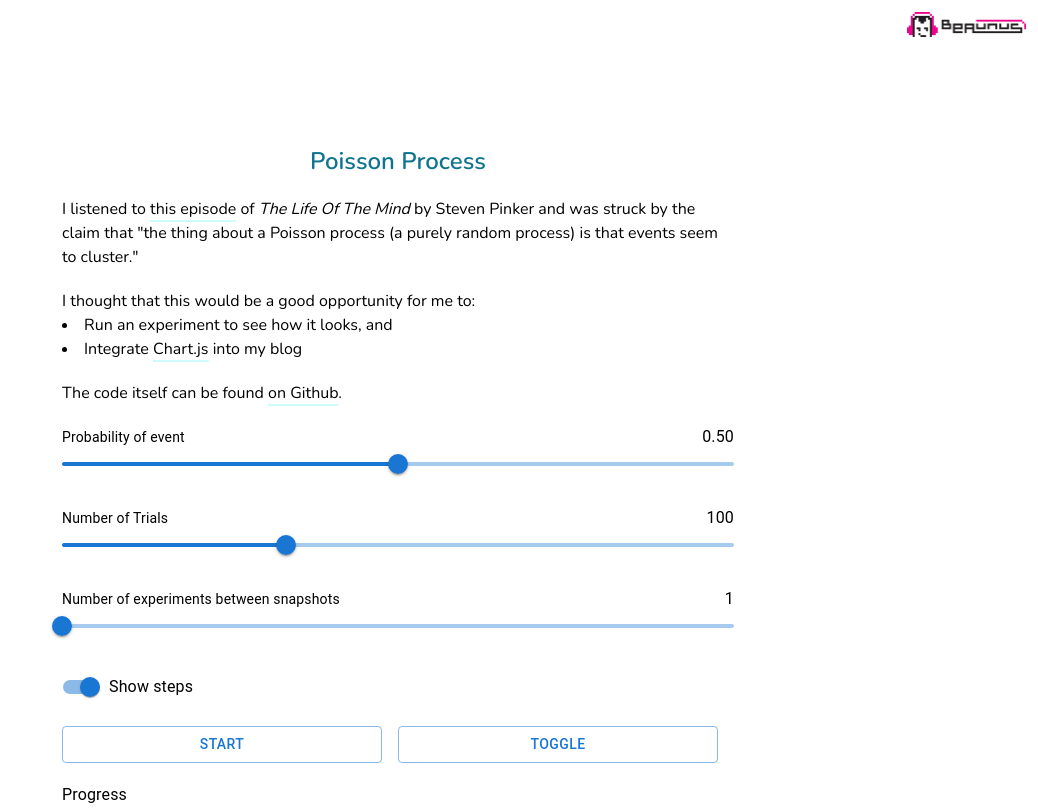
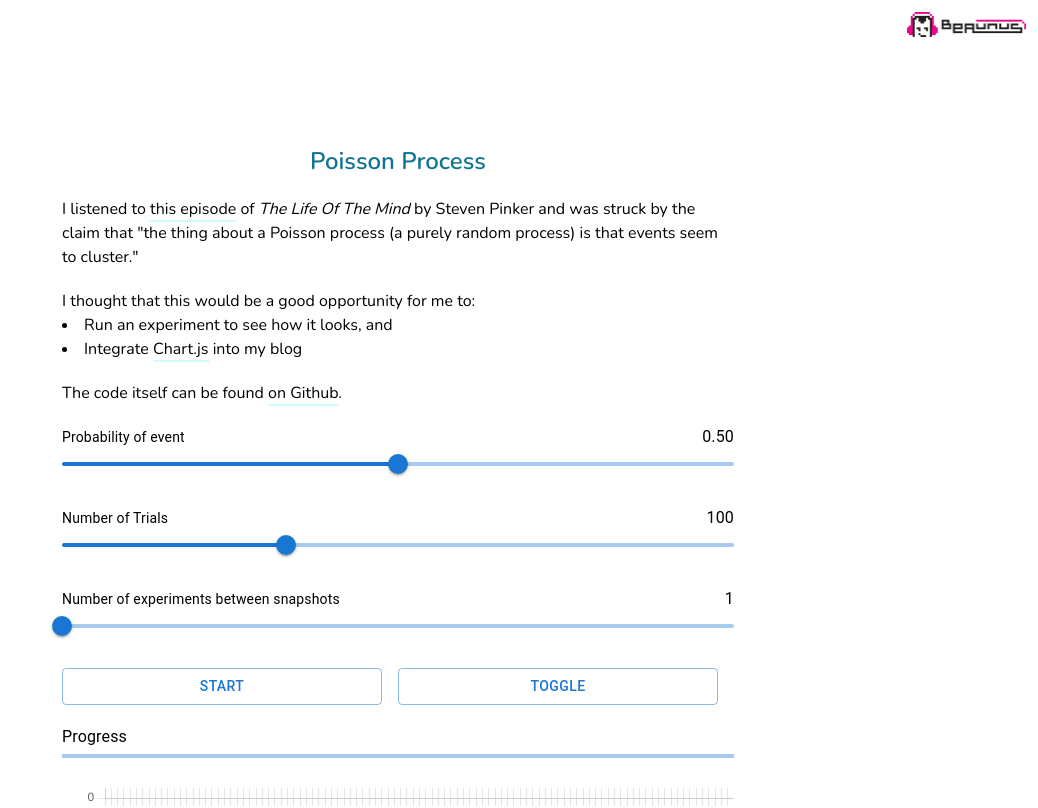
Before and after one commit to beaunus/beaunus.com, a Next.js app: page /blog/poisson in a window 1280 px wide. Shown: the top 808 px of the page, without its empty margins (242-1280 px from the left). Built offline with nearby package versions, Linux system fonts and the light colour scheme.

Commit message:
feature: always show steps

```diff
--- a/pages/blog/poisson.tsx
+++ b/pages/blog/poisson.tsx
@@ -35,7 +35,6 @@ const Poisson: NextPage = () => {
   const [samplesState, setSamplesState] = React.useState(
     Array.from({ length: 100 }, () => false)
   );
-  const [shouldShowSteps, setShouldShowSteps] = React.useState(true);
   const [numTrialsExponent, setNumTrialsExponent] = React.useState(2);
   const [percentProgress, setPercentProgress] = React.useState(0);
   const [windowSizeExponent, setWindowSizeExponent] = React.useState(0);
@@ -62,7 +61,7 @@ const Poisson: NextPage = () => {
             mostRecentTrueIndex = i;
           }
           samples = samples.slice(1).concat(didEventHappen);
-          if (shouldShowSteps && i % 10 ** windowSizeExponent === 0) {
+          if (i % 10 ** windowSizeExponent === 0) {
             setCountByGapSizeState(countByGapSize);
             setSamplesState(samples);
             setPercentProgress(100 * (i / 10 ** numTrialsExponent));
@@ -184,19 +183,6 @@ const Poisson: NextPage = () => {
               }
               sliderValue={windowSizeExponent}
             />
-            <FormControlLabel
-              control={
-                <Switch
-                  defaultChecked={shouldShowSteps}
-                  onChange={(_event, newValue) => setShouldShowSteps(newValue)}
-                />
-              }
-              label={
-                <Tooltip title="Do you want to 'peek' at the results throughout the experiment?">
-                  <span>Show steps</span>
-                </Tooltip>
-              }
-            />
             <Grid container spacing={2} width="100%">
               <Grid item xs={6}>
                 <Button
```
